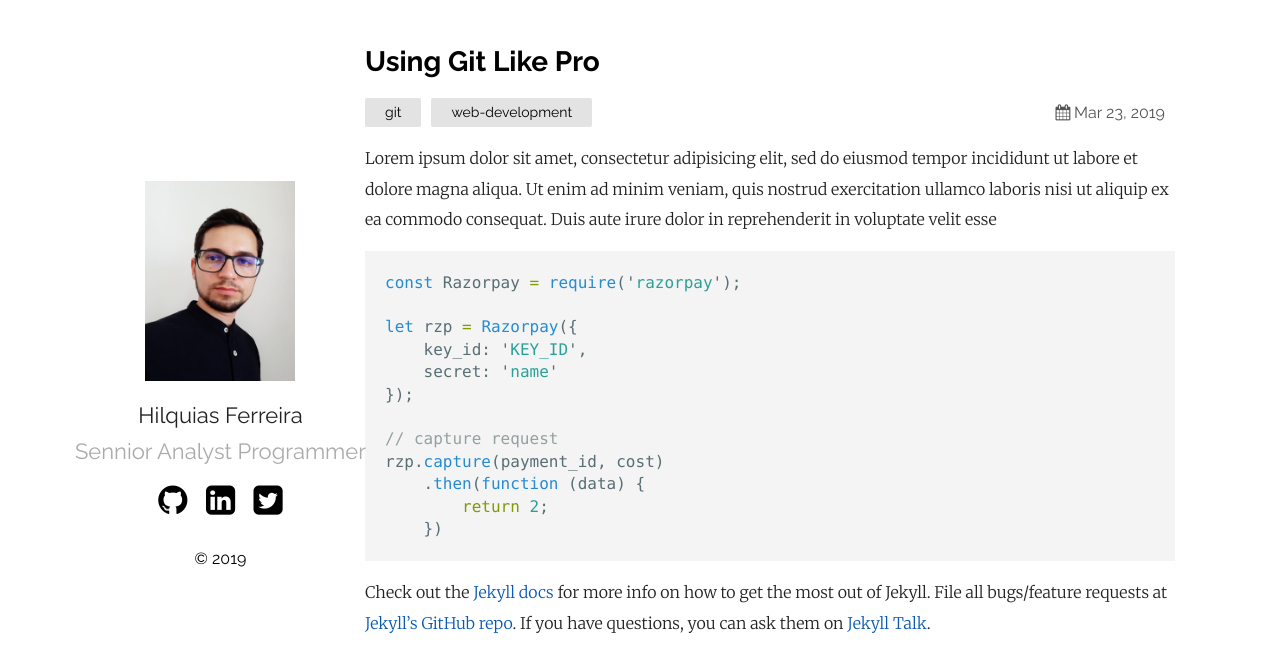
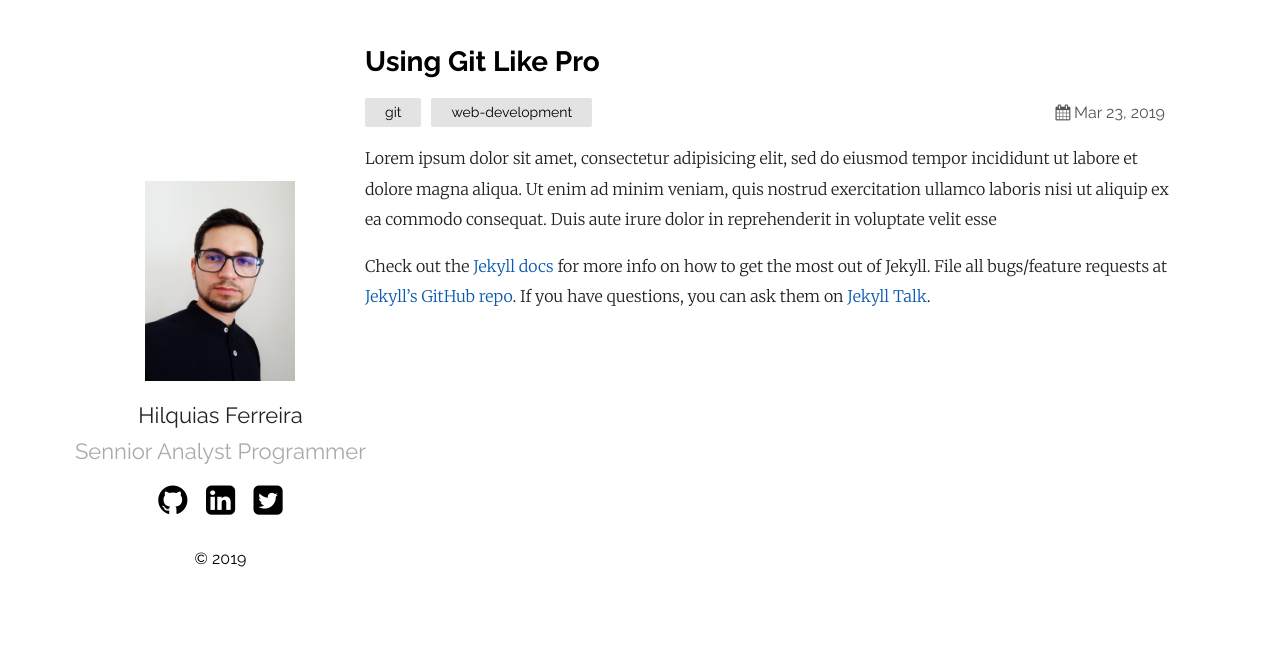
Before and after one commit to hilquiasferreira/hilquiasferreira.github.io, a Jekyll site: the page built from _posts/2019-03-23-welcome-to-jekyll.markdown, in a window 1280 px wide. Shown: the top 672 px of the page. Built offline with Jekyll 4.4.1, drawn with Linux system fonts in a browser that asks for light colours.

Commit message:
home-page

````diff
--- a/_posts/2019-03-23-welcome-to-jekyll.markdown
+++ b/_posts/2019-03-23-welcome-to-jekyll.markdown
@@ -10,21 +10,6 @@ author: Hilquias Ferreira
 ---
 Lorem ipsum dolor sit amet, consectetur adipisicing elit, sed do eiusmod tempor incididunt ut labore et dolore magna aliqua. Ut enim ad minim veniam, quis nostrud exercitation ullamco laboris nisi ut aliquip ex ea commodo consequat. Duis aute irure dolor in reprehenderit in voluptate velit esse
 
-```javascript
-const Razorpay = require('razorpay');
-
-let rzp = Razorpay({
-	key_id: 'KEY_ID',
-	secret: 'name'
-});
-
-// capture request
-rzp.capture(payment_id, cost)
-	.then(function (data) {
-		return 2;
-	})
-```
-
 Check out the [Jekyll docs][jekyll-docs] for more info on how to get the most out of Jekyll. File all bugs/feature requests at [Jekyll’s GitHub repo][jekyll-gh]. If you have questions, you can ask them on [Jekyll Talk][jekyll-talk].
 
 [jekyll-docs]: https://jekyllrb.com/docs/home
````
